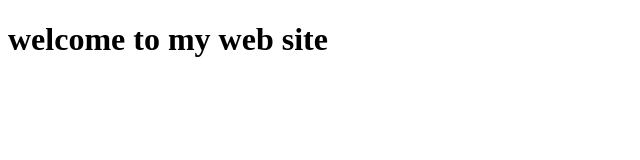
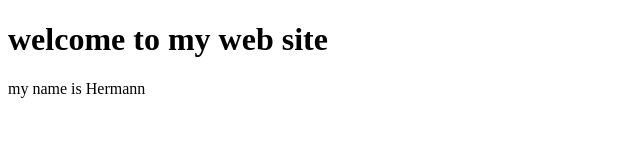
Before and after one commit to hermannegbe/resume, a plain HTML site: page index.html in a window 1280 px wide. Shown: the whole page, without its empty margins (0-640 px from the left). Drawn offline with Linux system fonts and the light colour scheme.

Commit message:
added a paragraph

```diff
--- a/index.html
+++ b/index.html
@@ -6,7 +6,7 @@
     <title>Document</title>
 </head>
 <body>
-    <h1>welcome to my web site</h1>
+    <h1>welcome to my web site</h1> <p> my name is Hermann</p>
 
 </body>
 </html>
```
